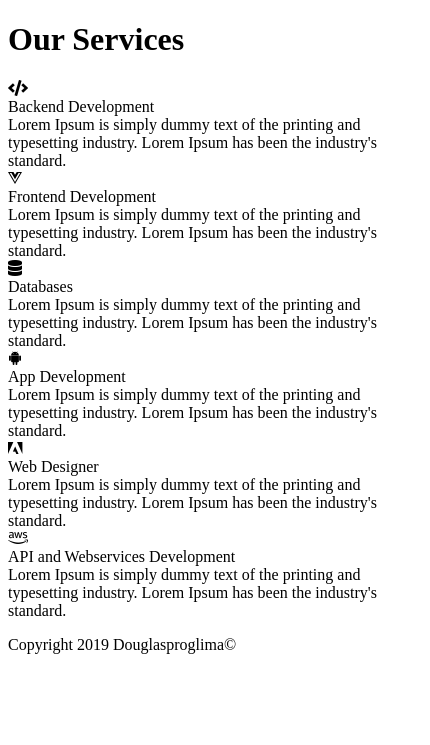
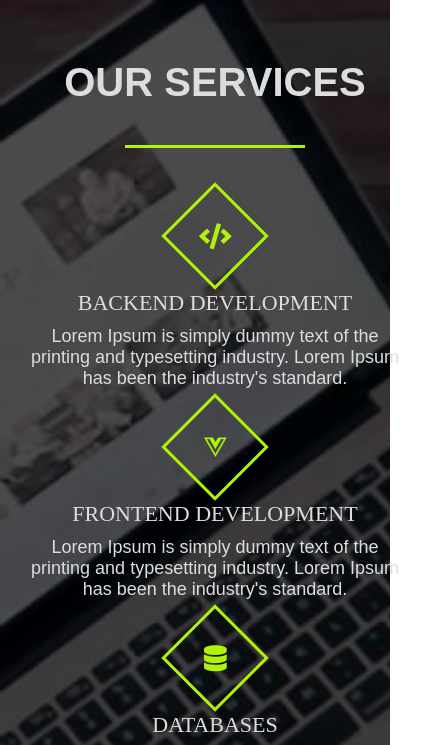
Before and after one commit to Douglasproglima/responsive-services-section, a plain HTML site: page index.html in a window 390 px wide. Shown: the top 745 px of the page, 430 px wide, since content can reach past the window. Drawn offline with Linux system fonts and the light colour scheme.

Commit message:
Finaly style for CSS responsive

```diff
--- a/css/style.css
+++ b/css/style.css
@@ -0,0 +1,98 @@
+*{
+    margin: 0;
+    padding: 0;
+    font-family: "montserrat", sans-serif;
+    box-sizing: inherit;
+}
+
+.services-section{
+    background-image: url(../work.jpg);
+    background-size: cover;
+    padding: 60px 0;
+}
+
+.inner-width{
+    width: 100%;
+    max-width: 1200px;
+    margin: auto;
+    padding: 0 20px;
+    overflow: hidden;
+}
+
+.section-title{
+    text-align: center;
+    color: #ddd;
+    text-transform: uppercase;
+    font-size: 40px;
+}
+
+.border{
+    width: 180px;
+    height: 3px;
+    background: #AFF20C;
+    margin: 40px auto;
+}
+
+.services-container{
+    display: flex;
+    flex-wrap: wrap;
+    justify-content: center;
+}
+
+.service-box{
+    max-width: 33.33%;
+    padding: 10px;
+    text-align: center;
+    color: #ddd;
+    cursor: pointer;
+}
+
+.service-icon{
+    display: inline-block;
+    width: 70px;
+    height: 70px;
+    border: 3px solid #AFF20C;
+    color: #AFF20C;
+    transform: rotate(45deg);
+    margin-bottom: 30px;
+    margin-bottom: 16px;
+}
+.service-icon i{
+    line-height: 70px;
+    transform: rotate(-45deg);
+    font-size: 26px;
+}
+.service-box:hover .service-icon:hover{
+    background: #a2d90c;
+    color: #ddd;
+}
+
+.service-title{
+    font-family: "Adobe Garamond Pro Bold";
+    font-size: 22px;
+    text-transform: uppercase;
+    margin-bottom: 10px;
+}
+
+.service-desc{
+    font-family: "montserrat", sans-serif;
+    font-size: 18px;
+}
+
+@media screen and (max-width: 960px){
+    .service-box{
+        max-width: 45%;
+    }
+}
+
+@media screen and (max-width: 768px){
+    .service-box{
+        max-width: 50%;
+    }
+}
+
+@media screen and (max-width: 480px){
+    .service-box{
+        max-width: 100%;
+    }
+}
--- a/index.html
+++ b/index.html
@@ -75,7 +75,7 @@
                         <i class="fab fa-aws"></i>
                     </div>
 
-                    <div class="service-title">API and Webservices Development</div>
+                    <div class="service-title">API/Webservices Development</div>
                     <div class="service-desc">
                         Lorem Ipsum is simply dummy text of the printing and typesetting industry. Lorem Ipsum has been the industry's standard.
                     </div>
@@ -84,10 +84,6 @@
         </div>
     </div>
 
-    <footer>
-        <p>Copyright 2019 Douglasproglima©</p>
-    </footer>
-
     <script src="js/script.js"></script>
 </body>
 </html>
```
